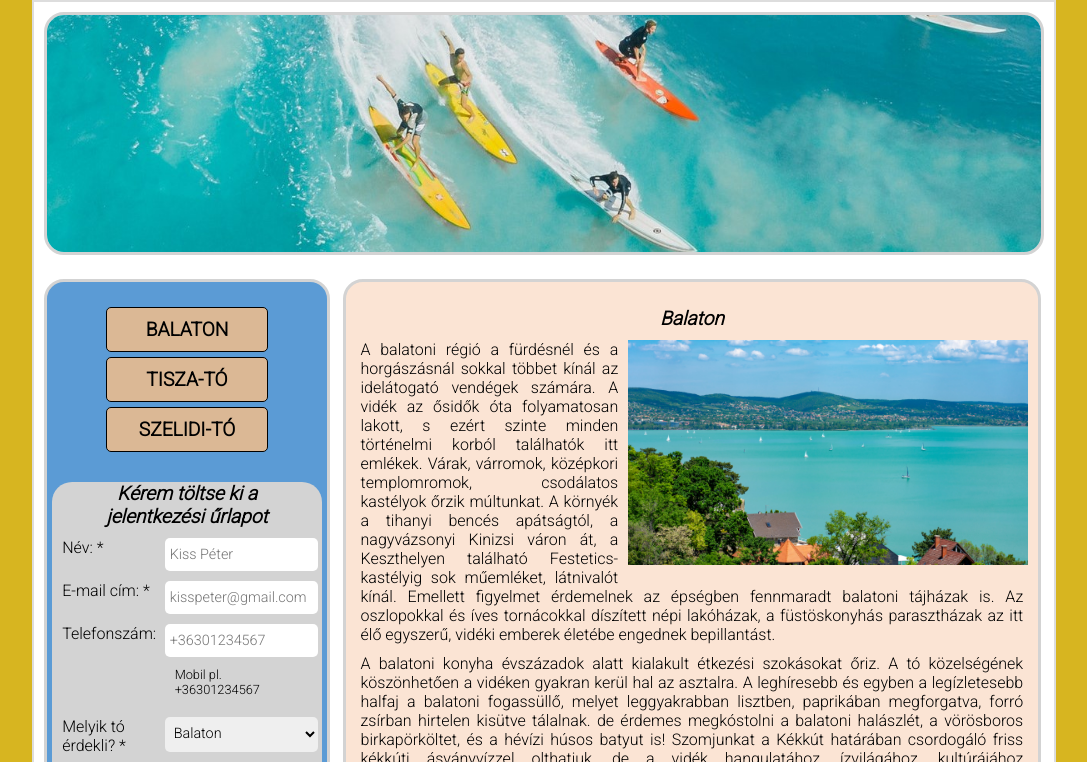
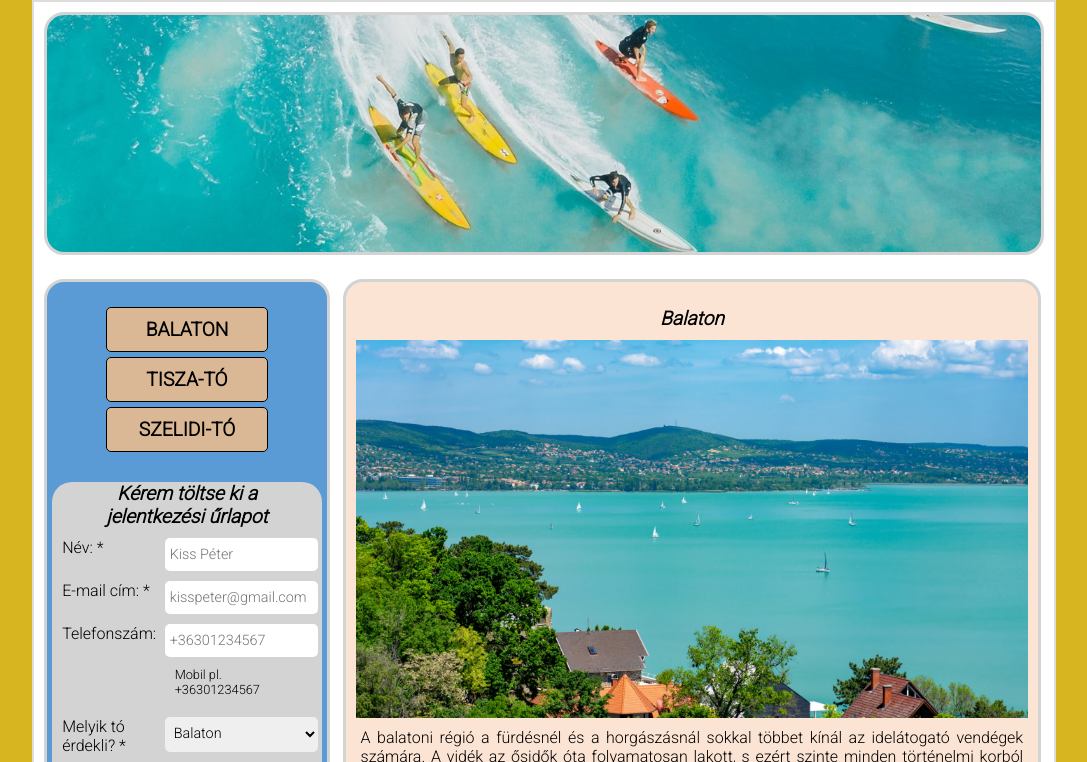
Before and after one commit to BakosEva/bakoseva.gibhub.io, a plain HTML site: page index.html in a window 1280 px wide. In both pictures the pointer is over the picture 924 px from the left and 452 px from the top of the page. Shown: the top 762 px of the page, without its empty margins (96-1183 px from the left). Drawn offline with Linux system fonts and the light colour scheme.

Commit message:
image transition added

```diff
--- a/css/styles.css
+++ b/css/styles.css
@@ -27,6 +27,7 @@ h2 {
     margin-top: 10px;
     margin-bottom: 10px;
 }
+
 
 header img {
     width: 98%;
@@ -135,13 +136,20 @@ div.section:after {
     clear: both;
 }
 
-section img {
+div.section img {
     max-width: 400px;
     width: 100%;
     margin: 0 0 10px 10px;
     float: right;
+    transition: max-width 4s;
 }
 
+
+div.section img:hover {
+    max-width: 1100px;
+    width: 100%;
+    opacity: 100% !important;
+}
 /* Section CSS end */
 
 /* Forms CSS */
@@ -214,7 +222,8 @@ textarea {
 input[type=submit] {
     margin: 10px 20px 20px;
     border-radius: 5px;
-    background-color: #DBB895;
+    background-color: white;
+/*    background-color: #DBB895;*/
     border: 1px solid black;
     font-size: 1.2em;
     float: right;
@@ -222,7 +231,8 @@ input[type=submit] {
 
 input[type=submit]:hover {
     color: white;
-    background-color: #8F7153;
+    background-color: black;
+/*    background-color: #8F7153;*/
     border-color: dimgray;
 }
 
--- a/index.html
+++ b/index.html
@@ -116,7 +116,9 @@
             <div class="section">
                 <section id="balaton" class="first">
                     <h2>Balaton</h2>
+                    <div>
                     <img src="img/balaton.jpg" alt="Balaton" title="Balatoni panoráma">
+                    </div>
                     <p>A balatoni régió a fürdésnél és a horgászásnál sokkal többet kínál az idelátogató vendégek számára. A vidék az ősidők óta folyamatosan lakott, s ezért szinte minden történelmi korból találhatók itt emlékek. Várak, várromok, középkori templomromok, csodálatos kastélyok őrzik múltunkat. A környék a tihanyi bencés apátságtól, a nagyvázsonyi Kinizsi váron át, a Keszthelyen található Festetics-kastélyig sok műemléket, látnivalót kínál. Emellett figyelmet érdemelnek az épségben fennmaradt balatoni tájházak is. Az oszlopokkal és íves tornácokkal díszített népi lakóházak, a füstöskonyhás parasztházak az itt élő egyszerű, vidéki emberek életébe engednek bepillantást.</p>
 
                     <p>A balatoni konyha évszázadok alatt kialakult étkezési szokásokat őriz. A tó közelségének köszönhetően a vidéken gyakran kerül hal az asztalra. A leghíresebb és egyben a legízletesebb halfaj a balatoni fogassüllő, melyet leggyakrabban lisztben, paprikában megforgatva, forró zsírban hirtelen kisütve tálalnak. de érdemes megkóstolni a balatoni halászlét, a vörösboros birkapörköltet, és a hévízi húsos batyut is! Szomjunkat a Kékkút határában csordogáló friss kékkúti ásványvízzel olthatjuk, de a vidék hangulatához, ízvilágához, kultúrájához elengedhetetlenül hozzátartoznak a finom borok is.</p>
```
